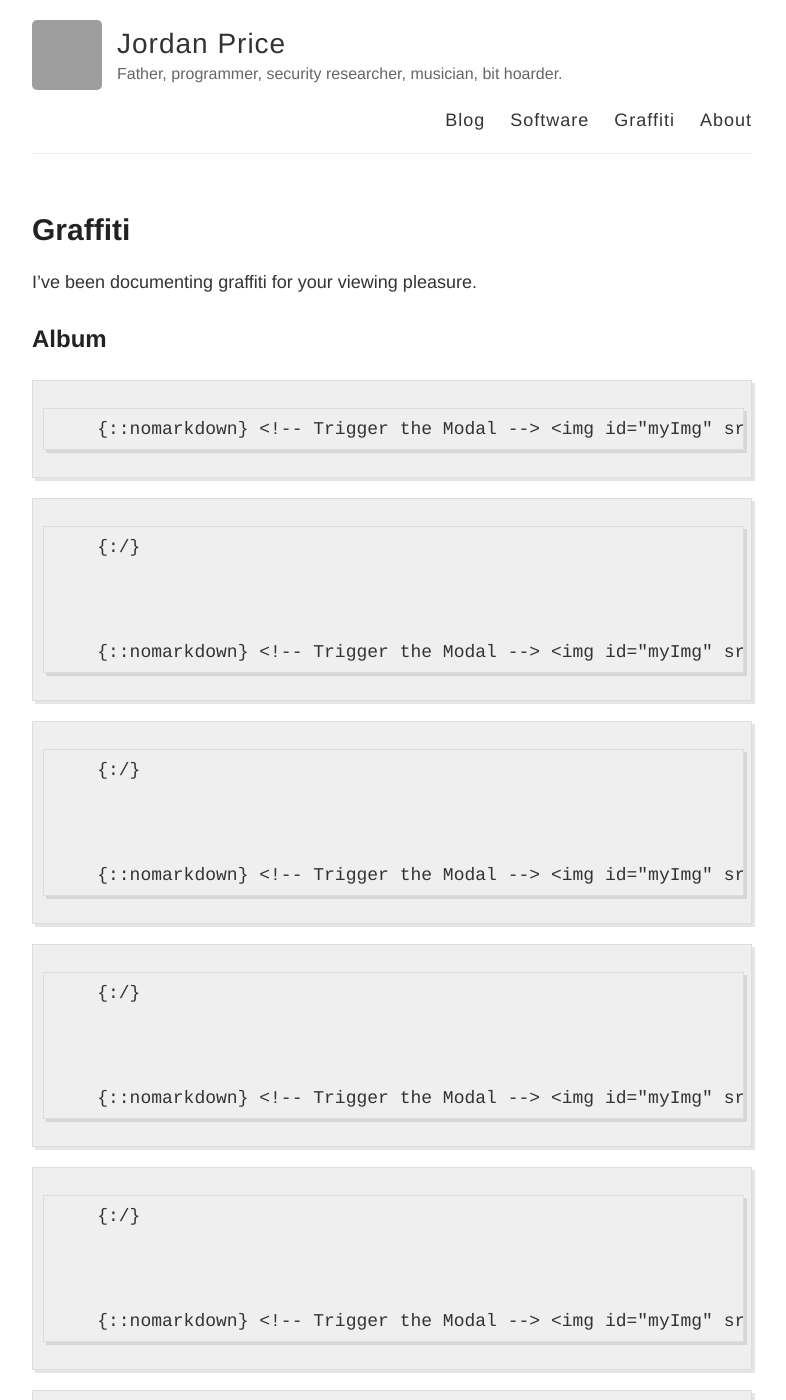
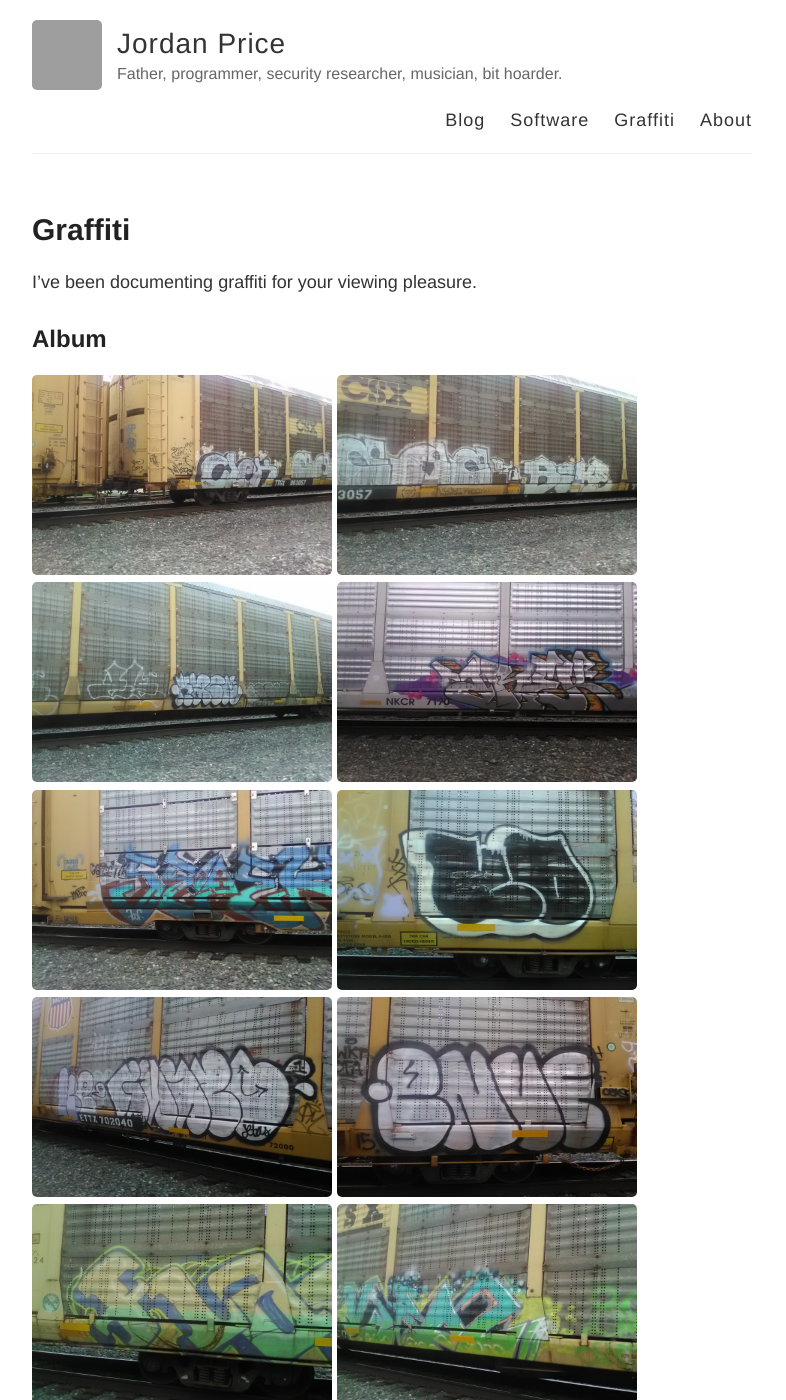
Before and after one commit to thejordanprice/thejordanprice.github.io, a Jekyll site: the page built from graffiti.md, in a window 1280 px wide and 1400 px high. Shown: the whole window, without its empty margins (248-1034 px from the left). Built offline with Jekyll 4.4.1, drawn with Linux system fonts in a browser that asks for light colours; some of the changed text lies outside the part shown; grey boxes are pictures that could not be loaded.

Commit message:
modified:   graffiti.md

```diff
--- a/graffiti.md
+++ b/graffiti.md
@@ -10,7 +10,7 @@ I've been documenting graffiti for your viewing pleasure.
 
 {% for image in site.static_files %}
     {% if image.path contains 'images/graffiti' %}
-        {::nomarkdown}
+{::nomarkdown}
 <!-- Trigger the Modal -->
 <img id="myImg" src="{{ site.baseurl }}{{ image.path }}" alt="" width="300" height="200">
 <!-- The Modal -->
@@ -25,7 +25,6 @@ I've been documenting graffiti for your viewing pleasure.
 <script>
 // Get the modal
 var modal = document.getElementById('myModal');
-// Get the image and insert it inside the modal - use its "alt" text as a caption
 var img = document.getElementById('myImg');
 var modalImg = document.getElementById("img01");
 var captionText = document.getElementById("caption");
@@ -34,13 +33,11 @@ img.onclick = function(){
     modalImg.src = this.src;
     captionText.innerHTML = this.alt;
 }
-// Get the <span> element that closes the modal
 var span = document.getElementsByClassName("close")[0];
-// When the user clicks on <span> (x), close the modal
 span.onclick = function() {
   modal.style.display = "none";
 }
 </script>
-        {:/}
+{:/}
     {% endif %}
 {% endfor %}
```
